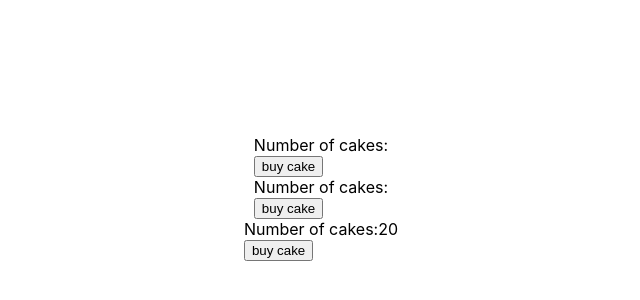
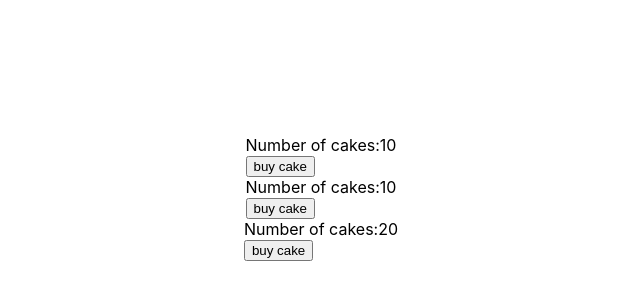
Before and after one commit to sinaGh-cyber/react-redux-simple-practic, a React (Create React App) app: page / in a window 1280 px wide. Shown: the part 202-502 px from the top of the page, without its empty margins (319-959 px from the left). Built offline with nearby package versions, Linux system fonts and the light colour scheme.

Commit message:
both cakeContainers modified for new stat object

```diff
--- a/src/components/CakeContainer/CakeContainer.jsx
+++ b/src/components/CakeContainer/CakeContainer.jsx
@@ -12,7 +12,7 @@ const CakeContainer = (props) => {
 
 const mapStatToProps = (stat) => {
   return {
-    cakeNumber: stat.cakeNumber,
+    cakeNumber: stat.cake.cakeNumber,
   };
 };
 
--- a/src/components/HookCakeContainer/HookCakeContainer.jsx
+++ b/src/components/HookCakeContainer/HookCakeContainer.jsx
@@ -2,7 +2,7 @@ import { useDispatch, useSelector } from 'react-redux';
 import { buyCake } from '../../redux/cake/cakeActions';
 
 const HookCakeContainer = () => {
-  const cakeNumber = useSelector((stat) => stat.cakeNumber);
+  const cakeNumber = useSelector((stat) => stat.cake.cakeNumber);
   const dispatch = useDispatch();
   return (
     <div>
```
